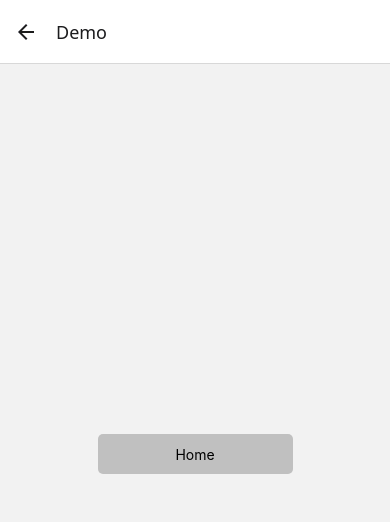
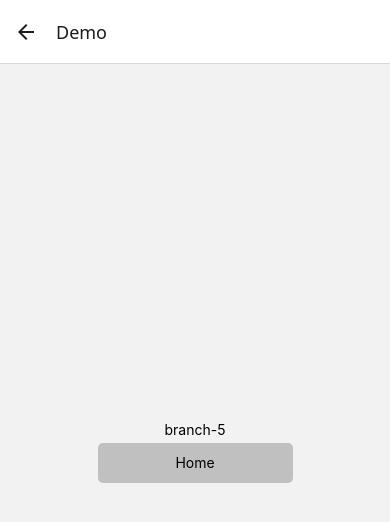
Before and after one commit to timmyjose-experiments/epqa-demo, a React Native app: screen /Demo in a window 390 px wide. Shown: the top 522 px of the page. Built offline with nearby package versions, Linux system fonts and the light colour scheme.

Commit message:
chore: add text "branch-5"

```diff
--- a/src/screens/Demo.tsx
+++ b/src/screens/Demo.tsx
@@ -9,6 +9,7 @@ const Demo = () => {
 
   return (
     <SafeAreaView style={styles.container}>
+      <Text>branch-5</Text>
       <Pressable
         style={styles.button}
         onPress={() => navigation.navigate('Home')}>
```
